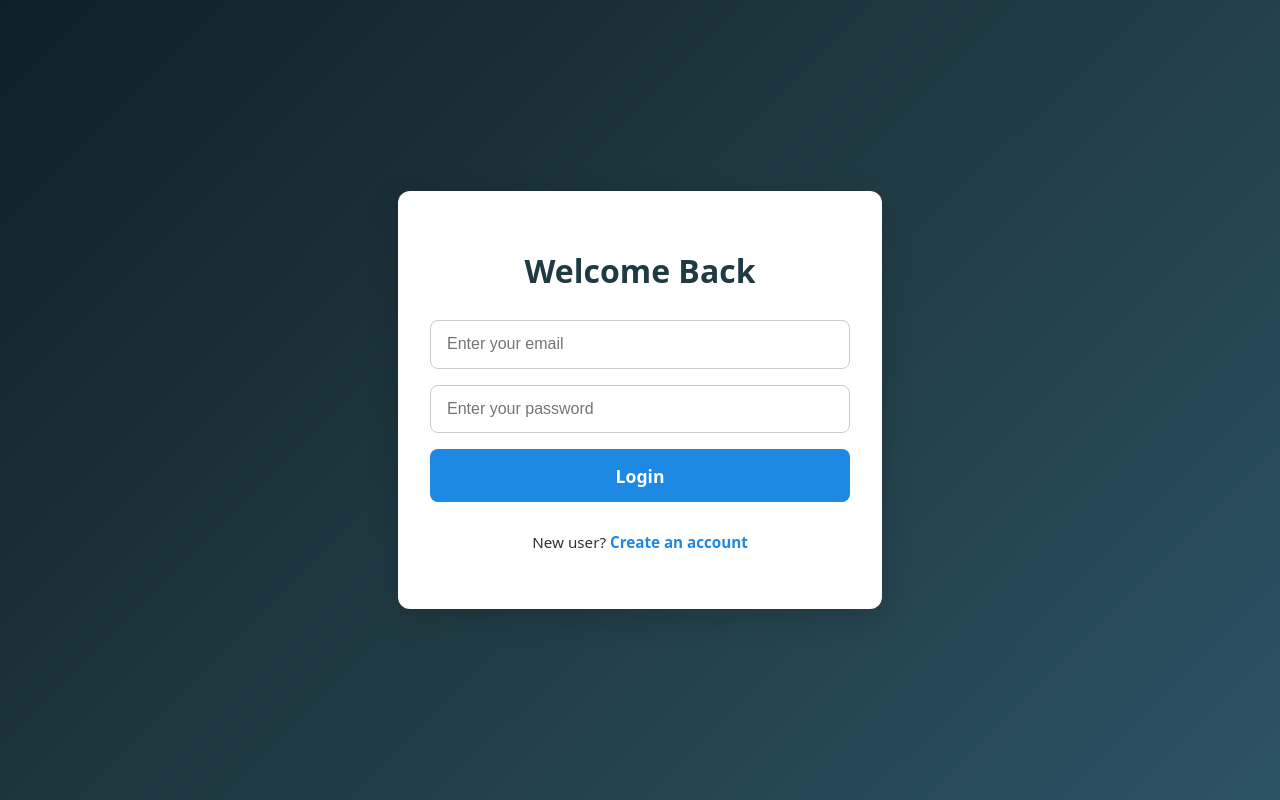
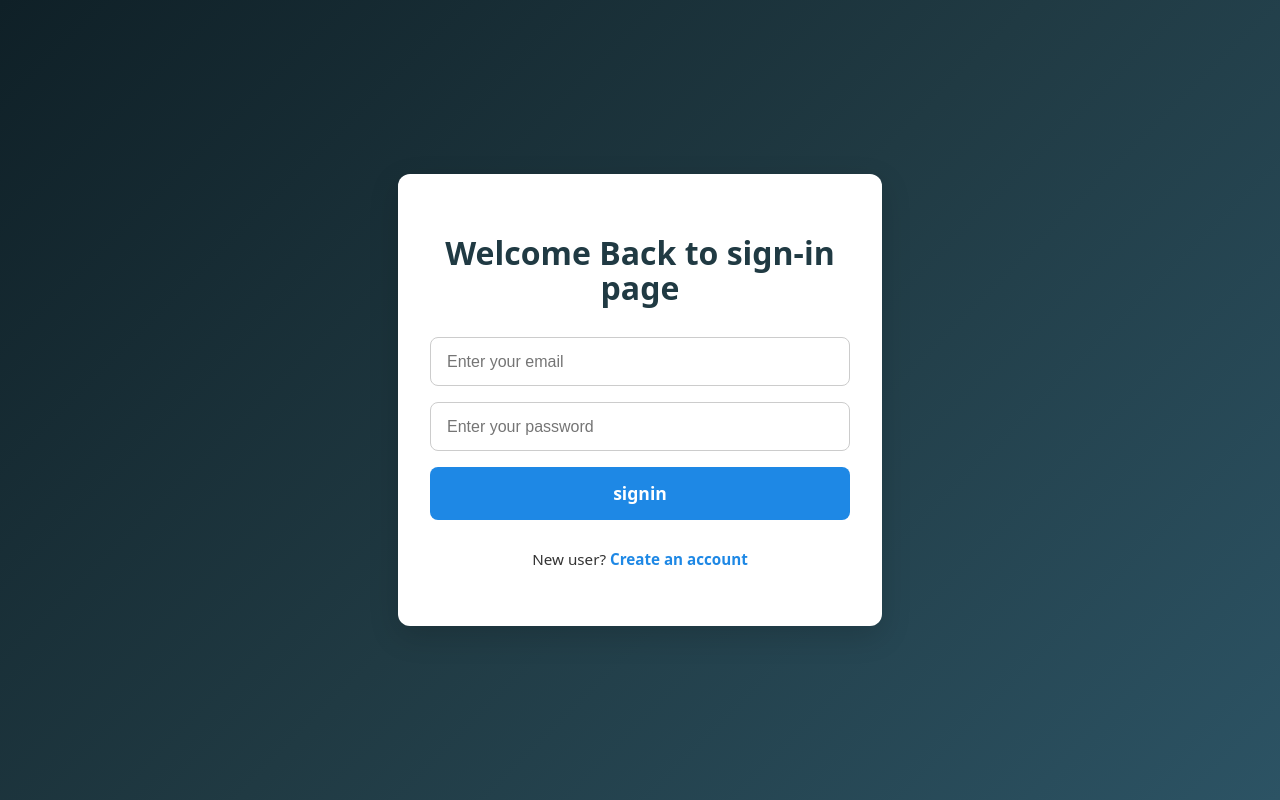
Before and after one commit to ernestanto/ecommerce2409, a React (Vite) app: page /login in a window 1280 px wide. Built offline with nearby package versions, Linux system fonts and the light colour scheme; no server answers.

Commit message:
sign-in page changed

```diff
--- a/src/pages/Login.jsx
+++ b/src/pages/Login.jsx
@@ -38,7 +38,7 @@ const Login = () => {
   return (
     <div className="login-container">
       <form onSubmit={handleLogin} className="login-form">
-        <h1>Welcome Back</h1>
+        <h1>Welcome Back to sign-in page</h1>
         <input
           type="email"
           placeholder="Enter your email"
@@ -53,7 +53,7 @@ const Login = () => {
           required
           onChange={(e) => setPassword(e.target.value)}
         />
-        <button type="submit">Login</button>
+        <button type="submit">signin</button>
         <p className="redirect">
           New user?{' '}
           <span onClick={() => navigate('/')}>
```
